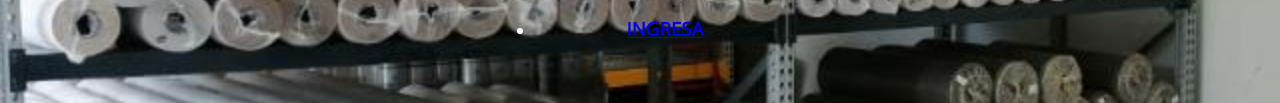
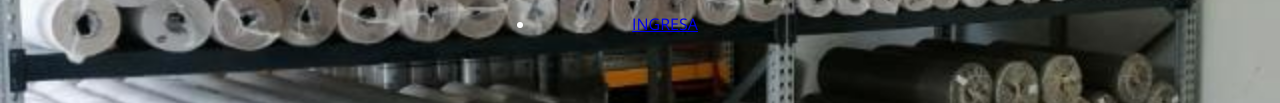
Before and after one commit to cristian3103/proyecto-desde-cero, a plain HTML site: page index.html in a window 1280 px wide. Shown: the part 413-516 px from the top of the page. Drawn offline with nearby package versions, Linux system fonts and the light colour scheme; a web font is replaced by a local one.

Commit message:
se trata de arreglar problemas con el catalogo

```diff
--- a/index.html
+++ b/index.html
@@ -34,7 +34,7 @@
 
             </div>
             <ul class="log-in-nav-bar">
-                <li><a href="/catalogo.html"> <h3 class="center">INGRESA</h3> </a></li>
+                <li><a href="/catalogo.html"> INGRESA </a></li>
 
         </div>
     </header>
```
